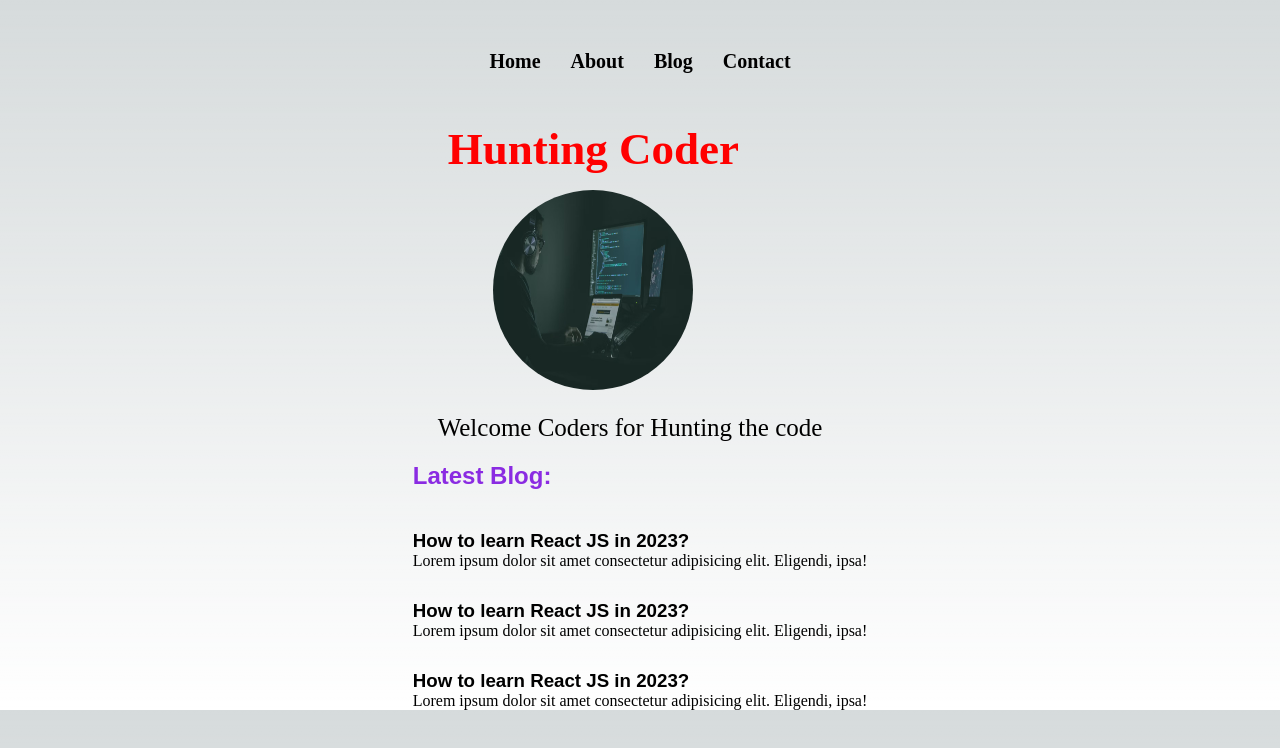
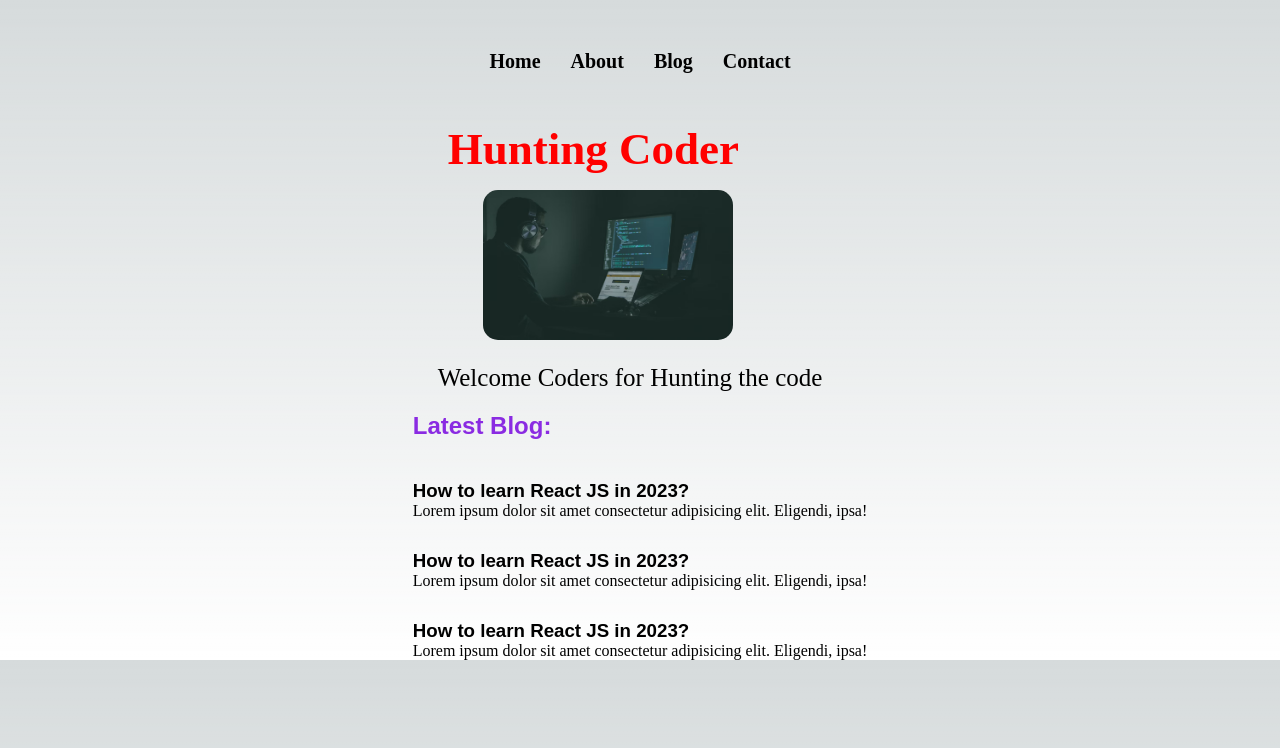
Before and after one commit to JAYMAKWANA2202/Hunting-Coder, a Next.js app in the folder hunting-coder/: page / in a window 1280 px wide. Shown: the top 748 px of the page. Built offline with nearby package versions, Linux system fonts and the light colour scheme.

Commit message:
small change in css

```diff
--- a/hunting-coder/styles/Home.module.css
+++ b/hunting-coder/styles/Home.module.css
@@ -43,10 +43,11 @@
 }
 .center img {
   margin-top: 15px;
-  width: 200px;
-  height: 200px;
-  border-radius: 50%;
-  margin-left: 45px;
+  width: 250px;
+  height: 150px;
+  /* border-radius: 50%; */
+  margin-left: 35px;
+  border-radius: 15px;
 }
 .center img:hover {
   cursor: pointer;
```
